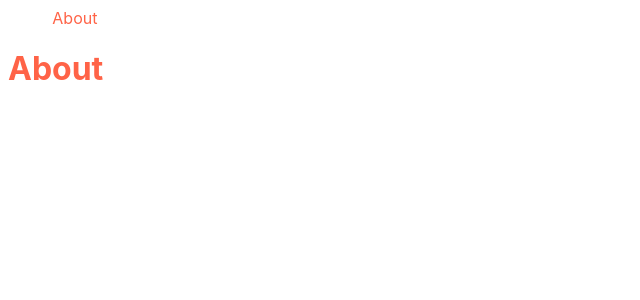
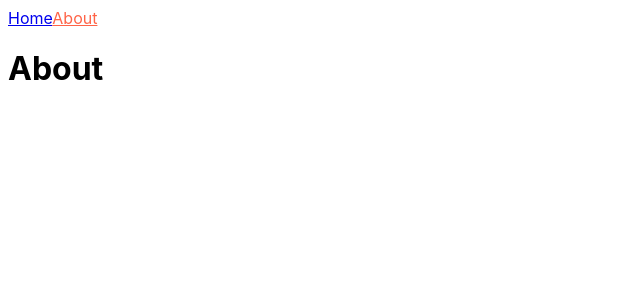
Before and after one commit to hojunkim1/next-movie, a Next.js app: page /about in a window 1280 px wide. Shown: the top 300 px of the page, without its empty margins (0-640 px from the left). Built offline with nearby package versions, Linux system fonts and the light colour scheme.

Commit message:
init movie project

```diff
--- /dev/null
+++ b/components/Layout.js
@@ -0,0 +1,12 @@
+import Navbar from "./Navbar";
+
+const Layout = ({ children }) => {
+  return (
+    <>
+      <Navbar />
+      <div>{children}</div>
+    </>
+  );
+};
+
+export default Layout;
--- a/components/Navbar.js
+++ b/components/Navbar.js
@@ -1,21 +1,20 @@
 import Link from "next/link";
 import { useRouter } from "next/router";
+import styles from "../styles/Navbar.module.scss";
 
 const Navbar = () => {
   const router = useRouter();
+
   return (
     <nav>
       <Link href="/">
-        <a className={router.pathname === "/" ? "active" : ""}>Home</a>
+        <a className={router.pathname === "/" ? styles.active : ""}>Home</a>
       </Link>
       <Link href="/about">
-        <a className={router.pathname === "/about" ? "active" : ""}>About</a>
+        <a className={router.pathname === "/about" ? styles.active : ""}>
+          About
+        </a>
       </Link>
-      <style jsx global>{`
-        .active {
-          color: tomato;
-        }
-      `}</style>
     </nav>
   );
 };
--- /dev/null
+++ b/components/Seo.js
@@ -0,0 +1,13 @@
+import Head from "next/head";
+
+const Seo = ({ title }) => {
+  return (
+    <>
+      <Head>
+        <title>{title} | Next Movie</title>
+      </Head>
+    </>
+  );
+};
+
+export default Seo;
--- a/package.json
+++ b/package.json
@@ -1,5 +1,5 @@
 {
-  "name": "nextjs-app",
+  "name": "next-movie",
   "version": "0.1.0",
   "description": "learn nextjs",
   "main": "index.js",
--- a/pages/_app.js
+++ b/pages/_app.js
@@ -1,12 +1,11 @@
-import Navbar from "../components/Navbar";
+import Layout from "../components/Layout";
 import "../styles/app.scss";
 
 const MyApp = ({ Component, pageProps }) => {
   return (
-    <div>
-      <Navbar />
+    <Layout>
       <Component {...pageProps} />
-    </div>
+    </Layout>
   );
 };
 
--- a/pages/about.js
+++ b/pages/about.js
@@ -1,8 +1,11 @@
+import Seo from "../components/Seo";
+
 const About = () => {
   return (
-    <div>
+    <>
+      <Seo title="About" />
       <h1>About</h1>
-    </div>
+    </>
   );
 };
 
--- /dev/null
+++ b/styles/Navbar.module.scss
@@ -0,0 +1,3 @@
+.active {
+  color: tomato;
+}
--- a/styles/app.scss
+++ b/styles/app.scss
@@ -2,12 +2,3 @@ body {
   font-family: -apple-system, BlinkMacSystemFont, "Segoe UI", Roboto, Oxygen,
     Ubuntu, Cantarell, "Open Sans", "Helvetica Neue", sans-serif;
 }
-
-h1 {
-  color: tomato;
-}
-
-a {
-  text-decoration: none;
-  color: white;
-}
```
Also changed, not shown: pages/index.js (+5 -2 lines).
